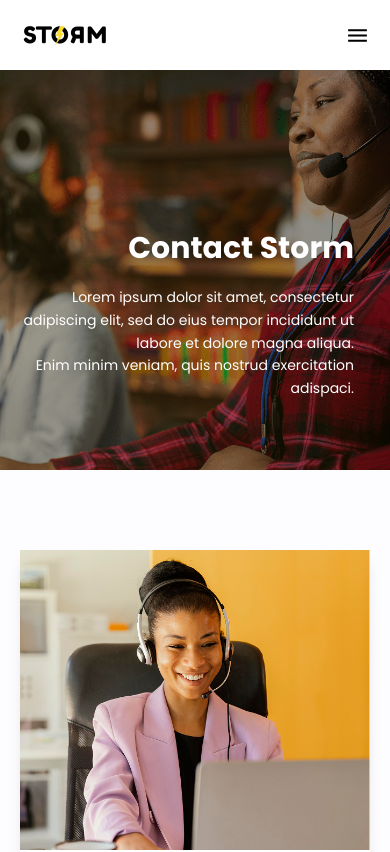
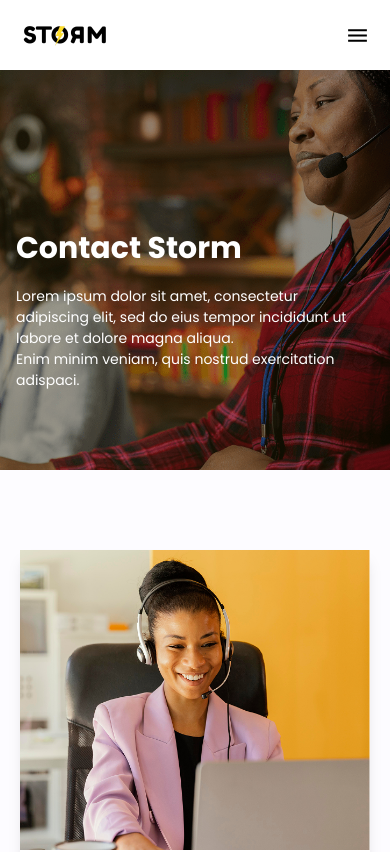
Before and after one commit to cwarim-A/Storm, a React (Vite) app: page /contact in a window 390 px wide. Shown: the top 852 px of the page. Built offline with nearby package versions, Linux system fonts and the light colour scheme.

Commit message:
made some changes to the text of the hero section on the contact page

```diff
--- a/src/Components/AboutUsHeroSection.jsx
+++ b/src/Components/AboutUsHeroSection.jsx
@@ -3,7 +3,7 @@ import React from 'react'
 const AboutUsHeroSection = () => {
     return (
         <div className='bg-cover bg-center h-[400px] md:h-[600px] relative text-white' style={{ backgroundImage: "url('/about-us-hero-image.jpg')", }}>
-            <div className='absolute inset-0 bg-center bg-no-repeat top-0 right-0 md:left-[44%] ' style={{ backgroundImage: "url('/about-us-svg.png')", }} />
+            <div className='absolute inset-0 bg-center bg-no-repeat top-0 right-0 md:left-[10%] lg:left-[44%] ' style={{ backgroundImage: "url('/about-us-svg.png')", }} />
             <div className='absolute z-1  top-[40%] right-3 md:right-[7%] '>
                 <h1 className='text-4xl text-right font-bold'>About Storm</h1>
                 <p className='py-7  text-right md:text-center text-sm capitalize'> Lorem ipsum dolor sit amet, consectetur adipiscing elit, sed <br className='hidden md:block' /> do eius tempor incididunt ut labore et dolore magna aliqua. <br className='hidden md:block' /> Enim minim veniam, quis nostrud exercitation adispaci</p>
--- a/src/Components/ContactHeroSection.jsx
+++ b/src/Components/ContactHeroSection.jsx
@@ -14,9 +14,9 @@ const ContactHeroSection = () => {
           />
 
           {/* Content Section */}
-          <div className="absolute z-10 top-[40%] right-5 md:right-[7%] max-w-lg px-4 text-right">
+          <div className="absolute z-10 top-[40%] right-5 md:right-[7%] max-w-lg  px-4 md:text-right text-left">
               <h1 className="text-3xl md:text-4xl font-bold">Contact Storm</h1>
-              <p className="py-5 text-sm md:text-base leading-relaxed">
+              <p className="py-5 text-sm md:text-base leading-normal md:leading-relaxed">
                   Lorem ipsum dolor sit amet, consectetur adipiscing elit, sed do eius tempor incididunt ut labore et dolore magna aliqua. <br />
                   Enim minim veniam, quis nostrud exercitation adispaci.
               </p>
```
